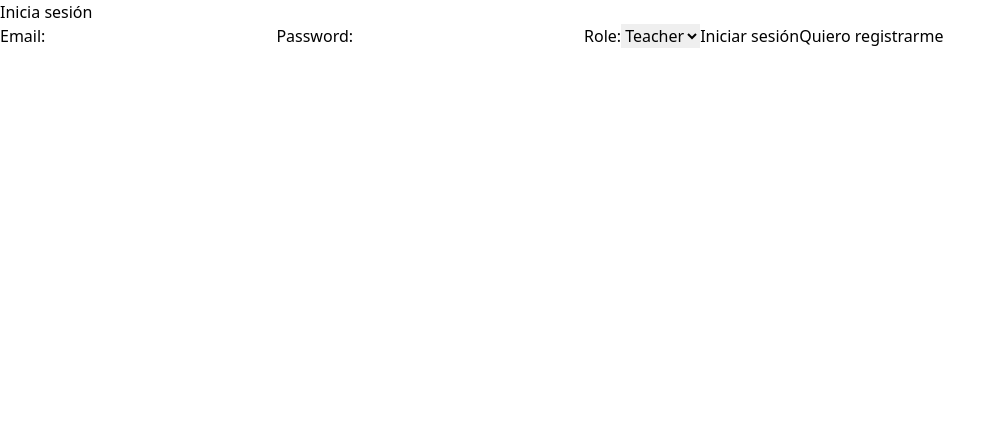
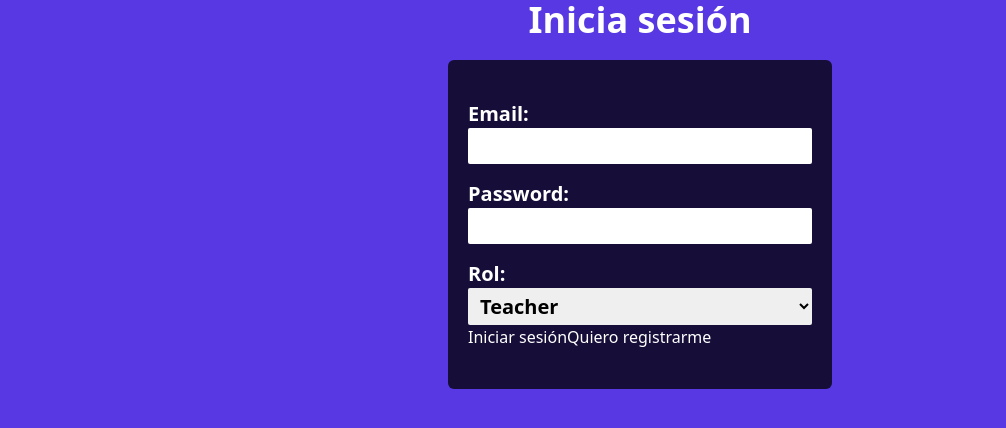
Before and after one commit to 1Zamuken1/school-website, a React (Vite) app in the folder client/: page / in a window 1280 px wide. Shown: the top 428 px of the page, without its empty margins (0-1006 px from the left). Built offline with nearby package versions, Linux system fonts and the light colour scheme; no server answers; the HTML template or start-up script is replaced by a standard one.

Commit message:
fixed a bug with the render view of the user role

```diff
--- a/client/src/App.jsx
+++ b/client/src/App.jsx
@@ -1,14 +1,10 @@
 import React, { useState } from "react";
-import { Routes, Route } from "react-router-dom";
-import CoursesPage from "./Pages/CoursesPage";
-import CourseForm from "./Pages/CourseForm";
-import NotFound from "./pages/NotFound";
-import Navbar from "./components/Navbar";
-import { CourseContextProvider } from "./context/CourseProvider";
 import "./index.css";
 
 /* Logins */
 import Home from "./Screens/Home";
+import TeacherView from "./components/TeacherView";
+import StudentView from "./components/StudentView";
 import Login from "./Screens/Login";
 import firebaseApp from "./Credentials/credentials.js";
 import { getAuth, onAuthStateChanged } from "firebase/auth";
@@ -19,19 +15,20 @@ const firestore = getFirestore(firebaseApp);
 
 export default function App() {
   const [user, setUser] = useState(null);
+
   async function getRol(uid) {
     const docuRef = doc(firestore, `users/${uid}`);
     const docuCifrada = await getDoc(docuRef);
-    const infoFinal = docuCifrada.data().role;
+    const infoFinal = docuCifrada.data().rol;
     return infoFinal;
   }
 
-  function setUserRole(firebaseUser) {
-    getRol(firebaseUser.uid).then((role) => {
+function setUserRol(firebaseUser) {
+    getRol(firebaseUser.uid).then((rol) => {
       const userData = {
         uid: firebaseUser.uid,
         email: firebaseUser.email,
-        role: role,
+        rol: rol,
       };
       setUser(userData);
       console.log("user Data final", userData);
@@ -41,29 +38,26 @@ export default function App() {
   onAuthStateChanged(auth, (firebaseUser) => {
     if (firebaseUser) {
       if (!user) {
-        setUserRole(firebaseUser);
+        setUserRol(firebaseUser);
       }
     } else {
       setUser(null);
     }
   });
-  return <>{user ? <Home user={user} /> : <Login />}</>;
+
+  if(!user){
+    return(
+      <Login />
+    );
+  } else if(user.rol === 'teacher'){
+    return(
+      <TeacherView />
+    )
+  } else if(user.rol === 'student'){
+    return(
+      <StudentView />
+    )
+  }
 }
 
-/*export default function App() {
-  return (
-    <div className=" bg-Abysm text-White h-screen">
-      <Navbar />
-      <div className="container mx-auto py-4 px-10">
-                <CourseContextProvider>
-                  <Routes>
-                    <Route path="/" element={<CoursesPage />} />
-                    <Route path="/new-course" element={<CourseForm />} />
-                    <Route path="/edit-course/:code" element={<CourseForm />} />
-                    <Route path="*" element={<NotFound />} />
-                  </Routes>
-                </CourseContextProvider>
-              </div>
-            </div>
-  );
-}*/
+/* return <>{user ? <Home user={user} /> : <Login />}</>; */
--- a/client/src/Credentials/credentials.js
+++ b/client/src/Credentials/credentials.js
@@ -1,11 +1,12 @@
 import { initializeApp } from 'firebase/app';
 const firebaseConfig = {
-    apiKey: "AIzaSyBGoIsZrXa42YENzmk_zihg-Hin5qSZ0uc",
-    authDomain: "schoolar-website.firebaseapp.com",
-    projectId: "schoolar-website",
-    storageBucket: "schoolar-website.appspot.com",
-    messagingSenderId: "724730587831",
-    appId: "1:724730587831:web:a9b384acf0bbc3c29e3b32"
+    apiKey: "AIzaSyCRD8Dshf2iNbm1aklKlQ0AYcOffzs9FCc",
+    authDomain: "schoolar-website-1e686.firebaseapp.com",
+    projectId: "schoolar-website-1e686",
+    storageBucket: "schoolar-website-1e686.appspot.com",
+    messagingSenderId: "1035466982943",
+    appId: "1:1035466982943:web:8fa934589943e9b058f72a",
+    measurementId: "G-DDR38KBNEC"
 };
 
 const firebaseApp = initializeApp(firebaseConfig);
--- a/client/src/Screens/Home.jsx
+++ b/client/src/Screens/Home.jsx
@@ -3,15 +3,28 @@ import firebaseApp from "../Credentials/credentials";
 import { getAuth, signOut } from "firebase/auth";
 import TeacherView from "../components/TeacherView";
 import StudentView from "../components/StudentView";
+import "../index.css";
 
 const auth = getAuth(firebaseApp);
-
 export default function Home(user) {
-  return (
+  return(
     <div>
       Home
       <button onClick={() => signOut(auth)}>Log Out</button>
-      {user.role === "teacher" ? <TeacherView /> : <StudentView />}
+      {user.rol === "teacher" ? < TeacherView/> : < StudentView />}
     </div>
-  );
+  )
+
 }
+
+  /*<div>
+      Home
+      <button onClick={() => signOut(auth)}>Log Out</button>
+      {user.rol === "teacher" ? < TeacherView/> : < StudentView />}
+    </div>*/
+
+/*   if(user.rol === "teacher"){
+    return(<StudentView />)
+  } else{
+    return(<TeacherView />)
+  } */
--- a/client/src/Screens/Login.jsx
+++ b/client/src/Screens/Login.jsx
@@ -1,56 +1,78 @@
 import React, { useState } from "react";
 import firebaseApp from "../Credentials/credentials";
-import { getAuth, createUserWithEmailAndPassword, signInWithEmailAndPassword } from "firebase/auth";
+import {
+  getAuth,
+  createUserWithEmailAndPassword,
+  signInWithEmailAndPassword,
+} from "firebase/auth";
 import { getFirestore, doc, setDoc } from "firebase/firestore";
+import "../index.css";
 
 const auth = getAuth(firebaseApp);
 
 export default function Login() {
   const firestore = getFirestore(firebaseApp);
   const [isRegistering, setIsRegistering] = useState(false);
-  async function userRegister(email, password, role) {
+  async function userRegister(email, password, rol) {
     const infoUser = await createUserWithEmailAndPassword(
       auth,
       email,
-      password
+      password,
+      rol
     ).then((firebaseUser) => {
       return firebaseUser;
     });
     console.log(infoUser.user.uid);
     const docuRef = doc(firestore, `users/${infoUser.user.uid}`);
-    setDoc(docuRef, { email: email, role: role });
+    setDoc(docuRef, { email: email, rol: rol });
   }
   function submitHandler(event) {
     event.preventDefault();
     const email = event.target.elements.email.value;
     const password = event.target.elements.password.value;
-    const role = event.target.elements.role.value;
-    console.log("submit", email, password, role);
+    const rol = event.target.elements.rol.value;
+    console.log("submit", email, password, rol);
 
     if (isRegistering) {
-      userRegister(email, password, role);
+      userRegister(email, password, rol);
     } else {
       signInWithEmailAndPassword(auth, email, password);
     }
   }
   return (
-    <div>
-      <h1>{isRegistering ? "Regístrate" : "Inicia sesión"}</h1>
+    <div className="h-screen bg-Meteor text-White">
+      <h1 className="block text-4xl font-bold text-center ">
+        {isRegistering ? "Regístrate" : "Inicia sesión"}
+      </h1>
 
-      <form onSubmit={submitHandler}>
-        <label>
-          Email:
-          <input type="email" id="email" />
+      <form
+        onSubmit={submitHandler}
+        className="
+        container
+        mt-5
+        mx-auto
+        justify-center
+        py-10
+        p-5
+        gap-2
+        bg-Abysm
+        rounded-md
+        content-center
+        max-w-sm"
+      >
+        <label className="text-xl font-bold">
+          <span className="text-center">Email:</span>
+          <input type="email" id="email" className="block text-Black px-2 py-1 rounded-sm w-full" />
         </label>
 
-        <label>
+        <label className="text-xl font-bold block mt-4">
           Password:
-          <input type="password" id="password" />
+          <input type="password" id="password" className="block text-Black px-2 py-1 rounded-sm w-full" />
         </label>
 
-        <label>
-          Role:
-          <select id="role">
+        <label className="text-xl font-bold block mt-4">
+          Rol:
+          <select id="rol" className="block text-Black px-2 py-1 rounded-sm w-full">
             <option value="teacher">Teacher</option>
             <option value="student">Student</option>
           </select>
--- a/client/src/components/StudentView.jsx
+++ b/client/src/components/StudentView.jsx
@@ -1,8 +1,11 @@
-import React from 'react'
+import React from "react";
+import Navbar from "../components/Navbar";
 
 export default function StudentView() {
   return (
-    <div>StudentView</div>
-
-  )
+    <div>
+      <Navbar />
+      <h2>Hi Student</h2>
+    </div>
+  );
 }
--- a/client/src/components/TeacherView.jsx
+++ b/client/src/components/TeacherView.jsx
@@ -1,7 +1,25 @@
-import React from 'react'
+import React from "react";
+import { Routes, Route } from "react-router-dom";
+import CoursesPage from "../Pages/CoursesPage";
+import CourseForm from "../Pages/CourseForm";
+import NotFound from "../pages/NotFound";
+import Navbar from "../components/Navbar";
+import { CourseContextProvider } from "../context/CourseProvider";
 
 export default function TeacherView() {
   return (
-    <div>TeacherView</div>
-  )
+    <div className=" bg-Abysm text-White h-screen">
+      <Navbar />
+      <div className="container mx-auto py-4 px-10">
+        <CourseContextProvider>
+          <Routes>
+            <Route path="/" element={<CoursesPage />} />
+            <Route path="/new-course" element={<CourseForm />} />
+            <Route path="/edit-course/:code" element={<CourseForm />} />
+            <Route path="*" element={<NotFound />} />
+          </Routes>
+        </CourseContextProvider>
+      </div>
+    </div>
+  );
 }
--- a/client/src/pages/NotFound.jsx
+++ b/client/src/pages/NotFound.jsx
@@ -1,5 +1,8 @@
 export default function NotFound() {
-    return (
-      <div>NotFound</div>
-    )
-  }
+  return (
+    <div>
+      <h1>Error 404</h1>
+      NotFound
+    </div>
+  );
+}
--- a/client/tailwind.config.js
+++ b/client/tailwind.config.js
@@ -12,7 +12,11 @@ export default {
       'Meteor':'#5838e3',
       'Abysm':'#160e39',
 
+      /* Purple */
+      'Sweet':'#9c38e3',
+
       /* Green */
+      'Greenvorios':'#c3e338',
       'Crystal': '#73d89f',
       'Esmerald':'#39e39d',
       'Koopa':'#5de339',
```
